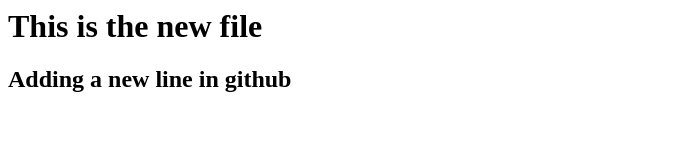
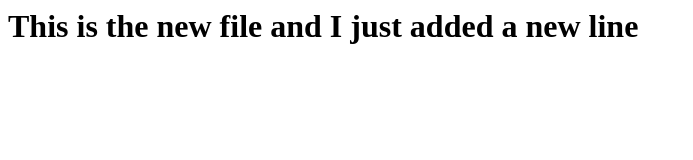
Before and after one commit to Abhishek27d/zillow1, a plain HTML site: page index.html in a window 1280 px wide. Shown: the whole page, without its empty margins (0-693 px from the left). Drawn offline with Linux system fonts and the light colour scheme.

Commit message:
changed to one line

```diff
--- a/index.html
+++ b/index.html
@@ -1,2 +1 @@
-<h1> This is the new file </h1>
-<h2> Adding a new line in github</h2>
+<h1> This is the new file and I just added a new line</h1>
```
